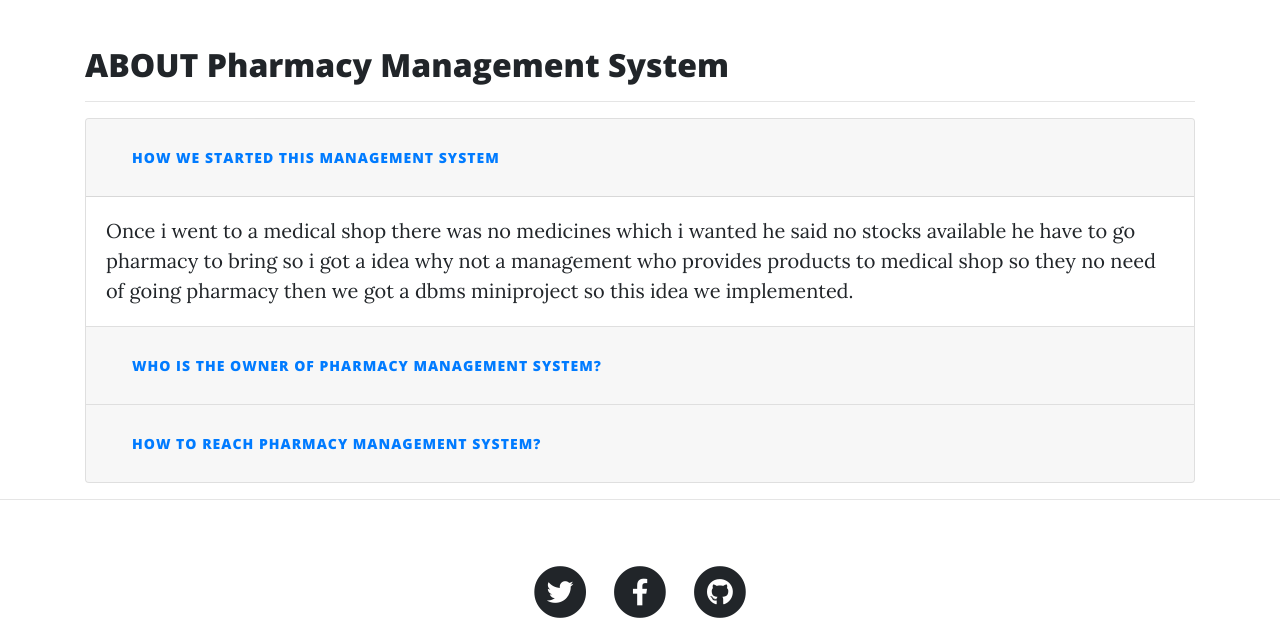
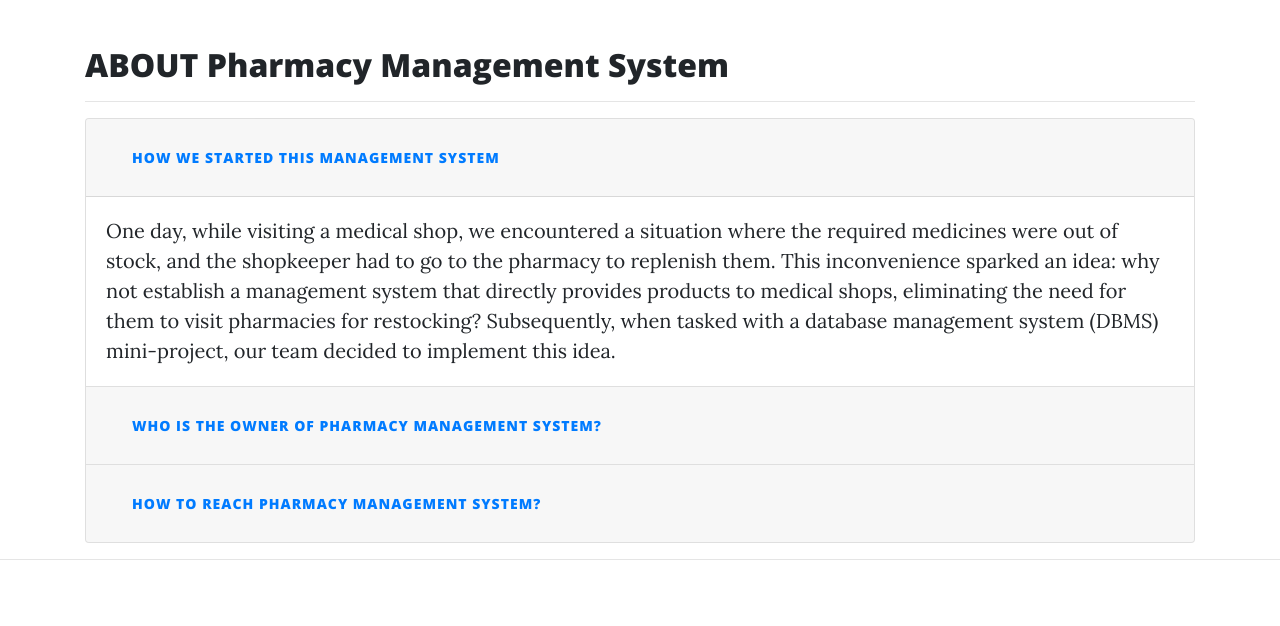
Before and after one commit to Akp-arvind/dbms_mini_project_medical, a Flask app: page /aboutus in a window 1280 px wide. Shown: the part 536-1162 px from the top of the page. Run offline with Flask 3, Linux system fonts and the light colour scheme; parts of the project's set-up code (start-up, migrations or seed data) failed here and were passed over; some libraries are stand-ins or nearby versions.

Commit message:
About section

```diff
--- a/templates/aboutus.html
+++ b/templates/aboutus.html
@@ -34,10 +34,9 @@
 
                 <div id="collapseOne" class="collapse show" aria-labelledby="headingOne" data-parent="#accordionExample">
                     <div class="card-body">
-                    Once i went to a medical shop there was no medicines which i wanted he said no stocks available he have to go pharmacy
-                    to bring so i got a idea why not a management who provides products to medical shop so they no need of going pharmacy
-                    then we got a dbms miniproject so this idea we implemented.
+                        One day, while visiting a medical shop, we encountered a situation where the required medicines were out of stock, and the shopkeeper had to go to the pharmacy to replenish them. This inconvenience sparked an idea: why not establish a management system that directly provides products to medical shops, eliminating the need for them to visit pharmacies for restocking?
 
+                        Subsequently, when tasked with a database management system (DBMS) mini-project, our team decided to implement this idea.
 
                     </div>
                 </div>
```
